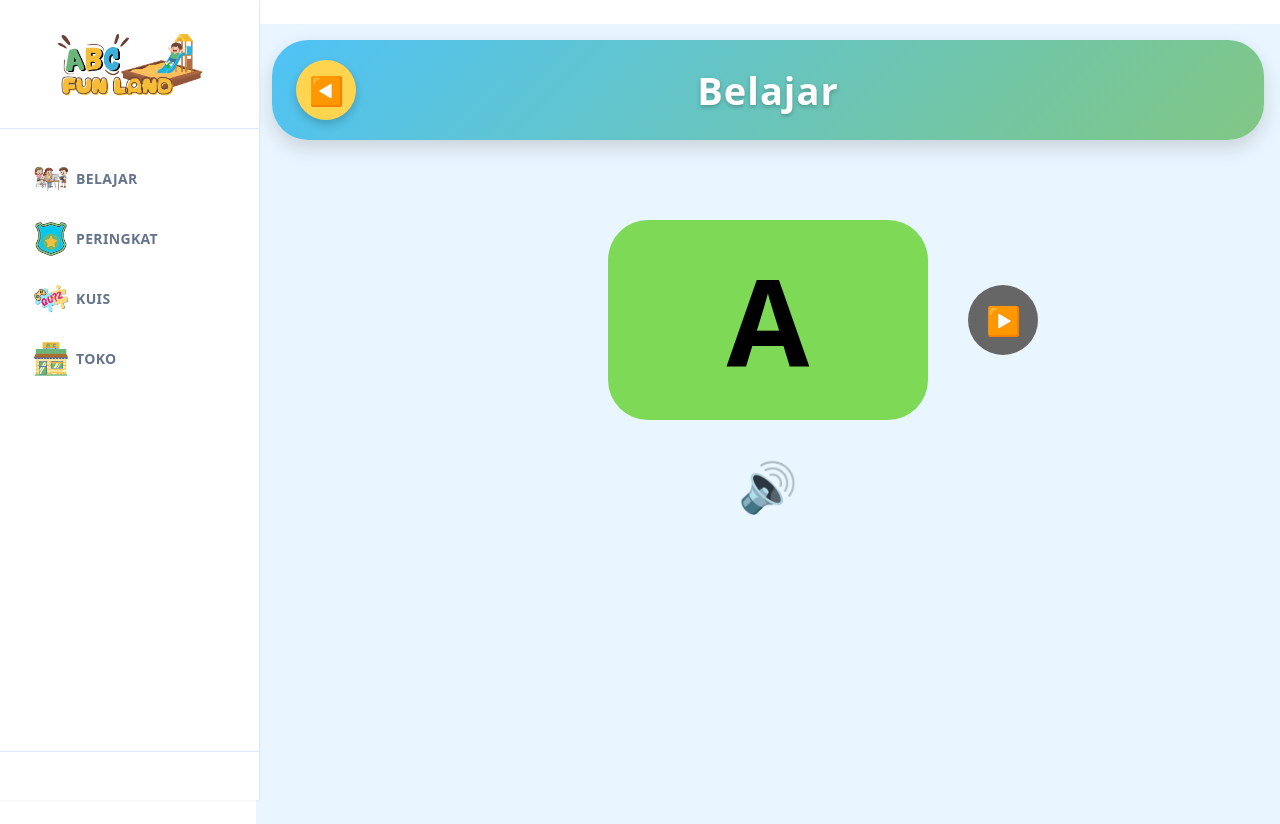
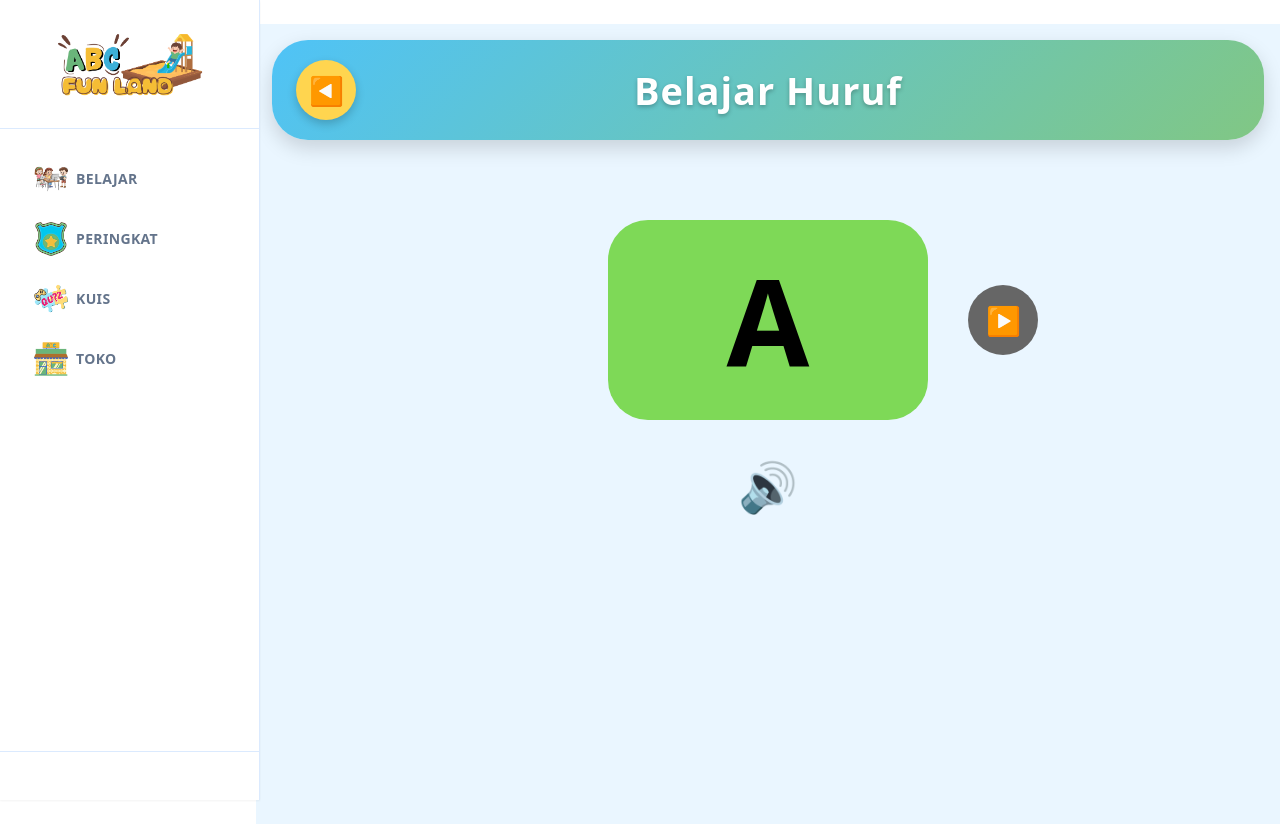
Before and after one commit to Puturahmaa7/https---github.com-utrhmaa-ABCFunLand, a Next.js app in the folder abcfunlearn/: page /learn/belajar_huruf/detail_huruf in a window 1280 px wide. Built offline with nearby package versions, Linux system fonts and the light colour scheme.

Commit message:
perbaiki layout

```diff
--- a/abcfunlearn/app/(loginUser)/learn/belajar_huruf/layout.tsx
+++ b/abcfunlearn/app/(loginUser)/learn/belajar_huruf/layout.tsx
@@ -75,7 +75,7 @@ export default function LearnLayout({
             textShadow: "0 2px 4px rgba(0,0,0,0.25)",
           }}
         >
-          Belajar
+          Belajar Huruf
         </div>
 
         {/* SPACER */}
```
